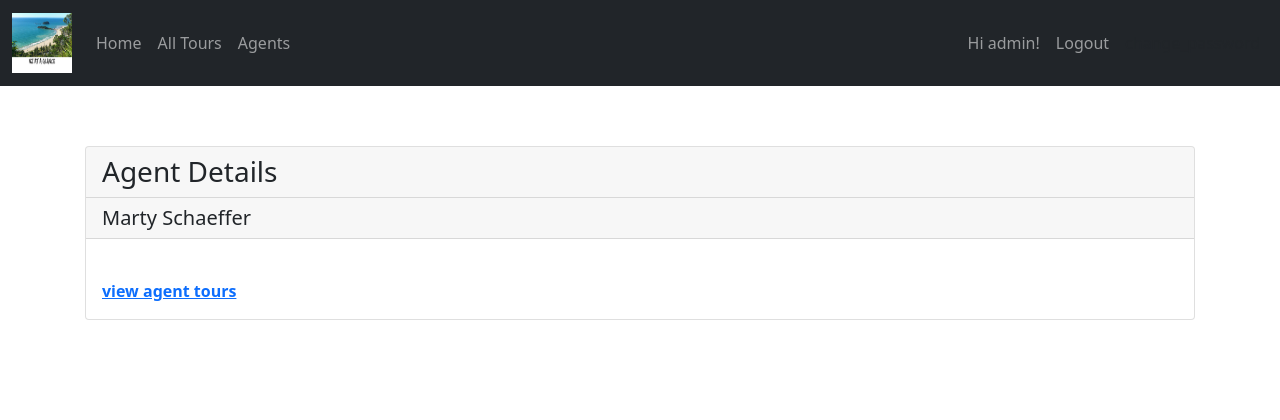
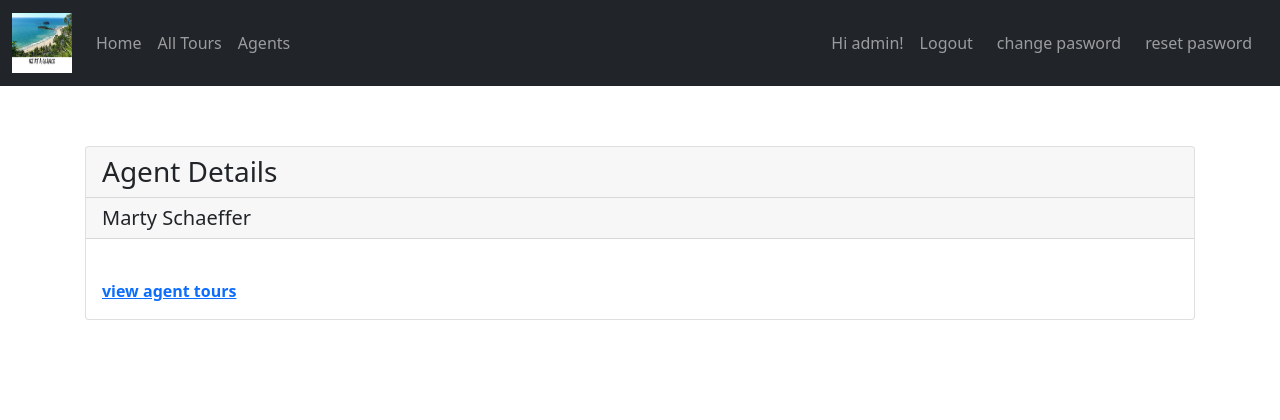
Before and after one commit to antonKuk/IT6036_practical_asignment, a Django app: page /agents/1/ in a window 1280 px wide. Shown: the top 420 px of the page. Run offline with Django 4.2, Linux system fonts and the light colour scheme; a user stored in the database is signed in; data comes from the database, SQL or seed files in the repository; both versions use the stored data as it was after the commit; some libraries are stand-ins or nearby versions.

Commit message:
finishing testing

```diff
--- a/TravelNZ/home/templates/home/agent_detail.html
+++ b/TravelNZ/home/templates/home/agent_detail.html
@@ -15,7 +15,7 @@
             {% for group in request.user.groups.all %}
                 {% if group.name == 'authors' or group.name == 'administrators' or group.name == 'management' %}
                     <a href="{% url 'agent_edit' agent.pk %}">edit agent details</a>
-                    <a href="{% url 'agent_delete' agent.id %} class="nav-link"">delete agent details</a>
+                    {% comment %} <a href="{% url 'agent_delete' agent.id %} class="nav-link"">delete agent details</a> {% endcomment %}
                 {% endif %}
             {% endfor %}
             <br>
--- a/TravelNZ/home/templates/home/base.html
+++ b/TravelNZ/home/templates/home/base.html
@@ -69,11 +69,14 @@
                                     Logout
                                 </a>
                             </li>
-                        </ul>
-                        <ul class="navbar-nav">
                             <li class="nav-item me-2">
-                                {% comment %} <a class="nav-link" href="{% url 'accounts/password_change/' %}"> {% endcomment %}
-                                    change_password
+                                <a class="nav-link" href="{% url 'password_change' %}">
+                                    change pasword
+                                </a>
+                            </li>
+                            <li class="nav-item me-2">
+                                <a class="nav-link" href="{% url 'password_reset' %}">
+                                    reset pasword
                                 </a>
                             </li>
                         </ul>
```
Also changed, not shown: TravelNZ/db.sqlite3.
